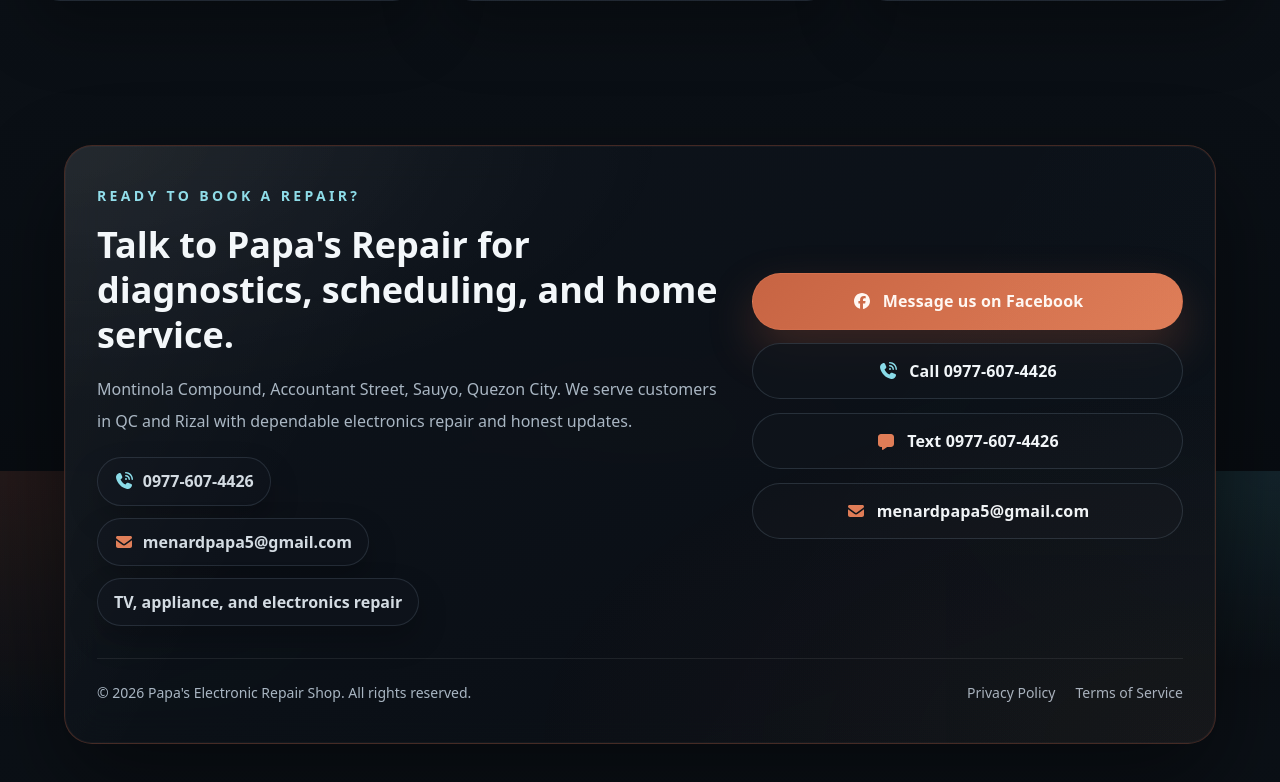
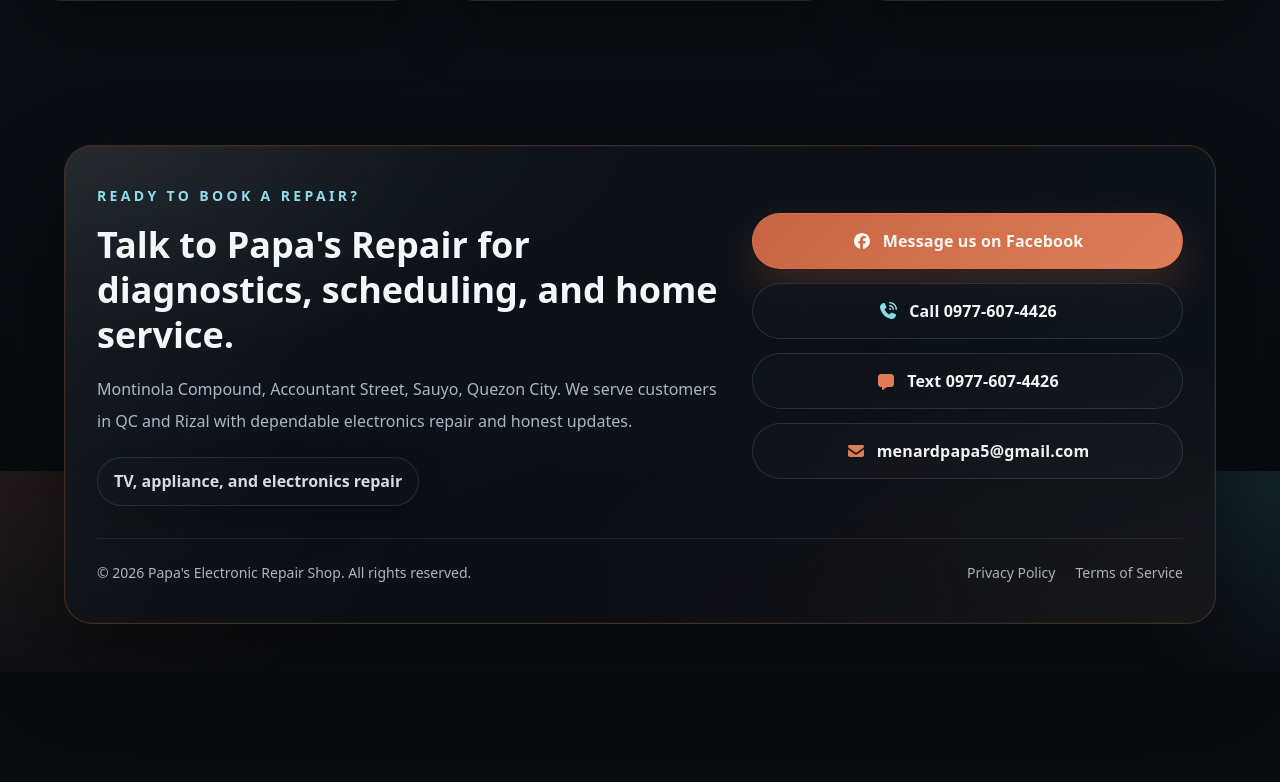
Before and after one commit to xyrusL/papasite, a Next.js app: page / in a window 1280 px wide. Shown: the part 5129-5911 px from the top of the page. After the commit the page ends 5801 px from the top, so only its background shows below. Built offline with nearby package versions, Linux system fonts and the light colour scheme.

Commit message:
Remove duplicate footer contact details

```diff
--- a/app/components/Footer.tsx
+++ b/app/components/Footer.tsx
@@ -26,14 +26,6 @@
               QC and Rizal with dependable electronics repair and honest updates.
             </p>
             <div className="mt-5 flex flex-col items-stretch gap-3 text-base font-semibold text-[var(--foreground-soft)] min-[390px]:items-center lg:items-start">
-              <span className="theme-pill inline-flex items-center gap-2">
-                <FontAwesomeIcon icon={faPhoneVolume} className="text-[var(--accent-cyan-soft)]" />
-                0977-607-4426
-              </span>
-              <span className="theme-pill inline-flex items-center gap-2 break-all">
-                <FontAwesomeIcon icon={faEnvelope} className="text-[var(--accent-copper-strong)]" />
-                menardpapa5@gmail.com
-              </span>
               <span className="theme-pill">TV, appliance, and electronics repair</span>
             </div>
           </div>
```
